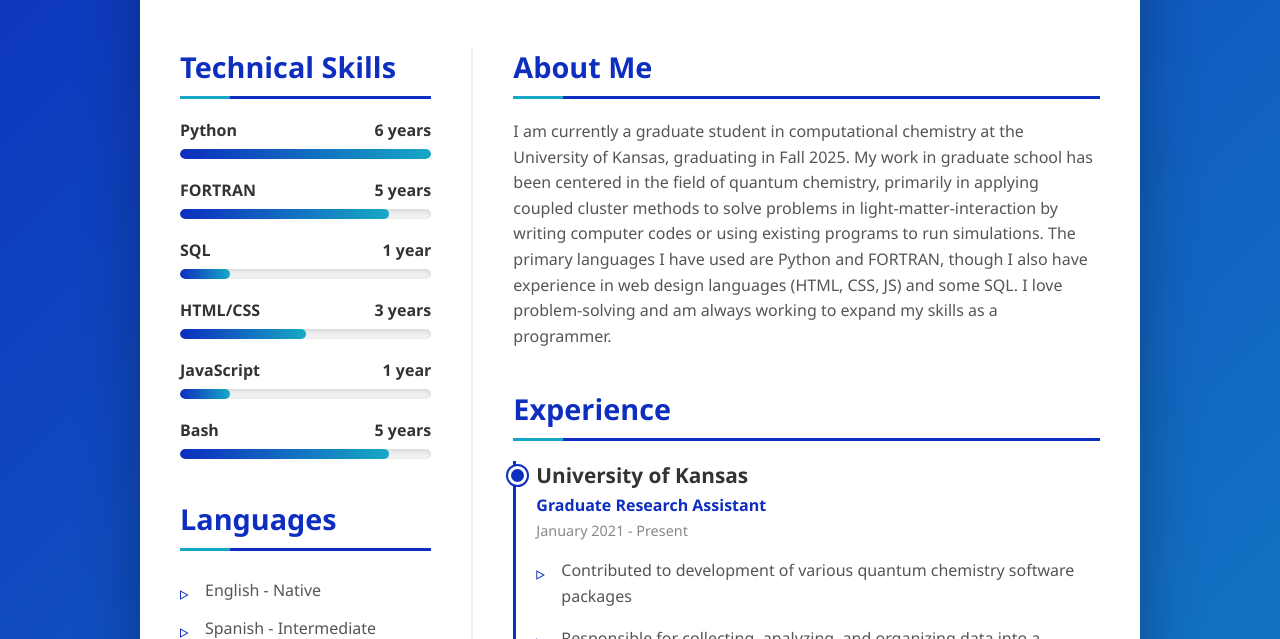
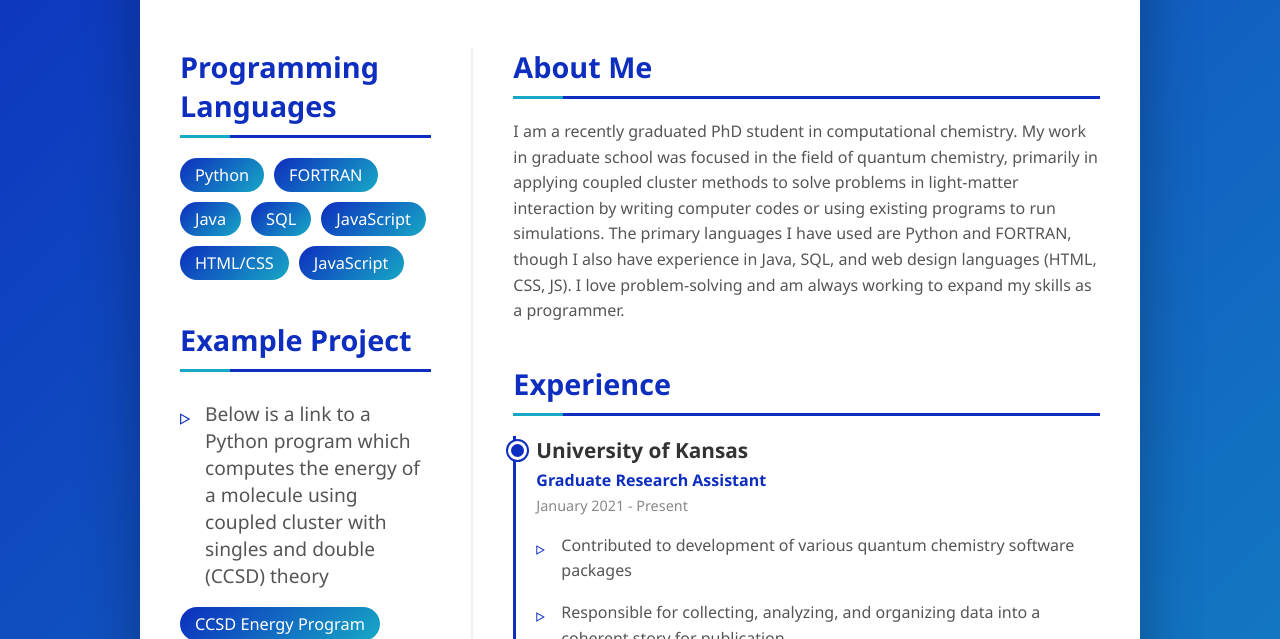
Before and after one commit to tayjpar/Website, a plain HTML site: page index.html in a window 1280 px wide. Shown: the part 313-952 px from the top of the page. Drawn offline with Linux system fonts and the light colour scheme.

Commit message:
Changed formatting of webpage

```diff
--- a/index.html
+++ b/index.html
@@ -251,6 +251,7 @@
         }
 
         .tag-container {
+            font-size: larger;
             display: flex;
             flex-wrap: wrap;
             gap: 10px;
@@ -406,80 +407,35 @@
         <div class="main-content">
             <div class="sidebar">
                 <div class="section">
-                    <h2>Technical Skills</h2>
-                    <div class="skill-item">
-                        <div class="skill-name">
-                            <span>Python</span>
-                            <span>6 years</span>
-                        </div>
-                        <div class="skill-bar">
-                            <div class="skill-progress" style="width: 100%"></div>
-                        </div>
+                    <h2>Programming Languages</h2>
+                    <div class="tag-container">
+                        <span class="tag">Python</span>
+                        <span class="tag">FORTRAN</span>
+                        <span class="tag">Java</span>
+                        <span class="tag">SQL</span>
+                        <span class="tag">JavaScript</span>
+                        <span class="tag">HTML/CSS</span>
+                        <span class="tag">JavaScript</span>
                     </div>
-                    <div class="skill-item">
-                        <div class="skill-name">
-                            <span>FORTRAN</span>
-                            <span>5 years</span>
-                        </div>
-                        <div class="skill-bar">
-                            <div class="skill-progress" style="width: 83%"></div>
-                        </div>
-                    </div>
-                    <div class="skill-item">
-                        <div class="skill-name">
-                            <span>SQL</span>
-                            <span>1 year</span>
-                        </div>
-                        <div class="skill-bar">
-                            <div class="skill-progress" style="width: 20%"></div>
-                        </div>
-                    </div>
-                    <div class="skill-item">
-                        <div class="skill-name">
-                            <span>HTML/CSS</span>
-                            <span>3 years</span>
-                        </div>
-                        <div class="skill-bar">
-                            <div class="skill-progress" style="width: 50%;"></div>
-                        </div>
-                    </div>
-                    <div class="skill-item">
-                        <div class="skill-name">
-                            <span>JavaScript</span>
-                            <span>1 year</span>
-                        </div>
-                        <div class="skill-bar">
-                            <div class="skill-progress" style="width: 20%;"></div>
-                        </div>
-                    </div>
-                    <div class="skill-item">
-                        <div class="skill-name">
-                            <span>Bash</span>
-                            <span>5 years</span>
-                        </div>
-                        <div class="skill-bar">
-                            <div class="skill-progress" style="width: 83%;"></div>
-                        </div>
+
+                </div>
+
+                <div class="section">
+                    <h2>Example Project</h2>
+                    <div class="tag-container">
+                    <ul>
+                        <li>Below is a link to a Python program which computes the energy of a molecule using coupled cluster with singles and double (CCSD) theory</li>
+                    </ul>
+                    <span class="tag"><a style="color: white;" href="https://github.com/tayjpar/CCSD-Energy">CCSD Energy Program</a></span>
                     </div>
                 </div>
 
                 <div class="section">
-                    <h2>Languages</h2>
+                    <h2>Spoken Languages</h2>
                     <ul>
                         <li>English - Native</li>
                         <li>Spanish - Intermediate</li>
                     </ul>
-                </div>
-
-                <div class="section">
-                    <h2>Interests</h2>
-                    <div class="tag-container">
-                        <span class="tag">Electronic Structure Theory</span>
-                        <span class="tag">Open Source</span>
-                        <span class="tag">STEM Education</span>
-                        <span class="tag">User Experience</span>
-                        <span class="tag">Board Games</span>
-                    </div>
                 </div>
             </div>
 
@@ -487,14 +443,12 @@
                 <div class="section">
                     <h2>About Me</h2>
                     <p class="description">
-                        I am currently a graduate student in computational
-                        chemistry at the University of Kansas, graduating in Fall 2025. My
-                        work in graduate school has been centered in the field of quantum
+                        I am a recently graduated PhD student in computational chemistry. My work in graduate school was focused in the field of quantum
                         chemistry, primarily in applying coupled cluster
-                        methods to solve problems in light-matter-interaction by writing
+                        methods to solve problems in light-matter interaction by writing
                         computer codes or using existing programs to run simulations. The primary languages I have used
-                        are Python and FORTRAN, though I also have experience in web design languages
-                        (HTML, CSS, JS) and some SQL. I love problem-solving and am always working to
+                        are Python and FORTRAN, though I also have experience in Java, SQL, and web design languages
+                        (HTML, CSS, JS). I love problem-solving and am always working to
                         expand my skills as a programmer.
                     </p>
                 </div>
@@ -535,7 +489,7 @@
                     <div class="education-item">
                         <h3>University of Kansas</h3>
                         <div class="degree">PhD in Computational Chemistry</div>
-                        <div class="date">2020 - Present (Graduating December 2025)</div>
+                        <div class="date">2020 - 2025</div>
                     </div>
                     <div class="education-item">
                         <h3>East Central University of Oklahoma</h3>
@@ -560,16 +514,6 @@
                         </ul>
                     </div>
                 </div>
-
-                <div class="section">
-                    <h2>Example Project</h2>
-                    <div class="tag-container">
-                        <ul>
-                            <li>Below is a link to a program written to compute the energy of a molecule using coupled cluster with singles and double (CCSD) level of Theory</li>
-                        </ul>
-                        <span class="tag"><a style="color: white;" href="https://github.com/tayjpar/CCSD-Energy">CCSD Energy Program</a></span>
-                    </div>
-                </div>
             </div>
         </div>
     </div>
```
